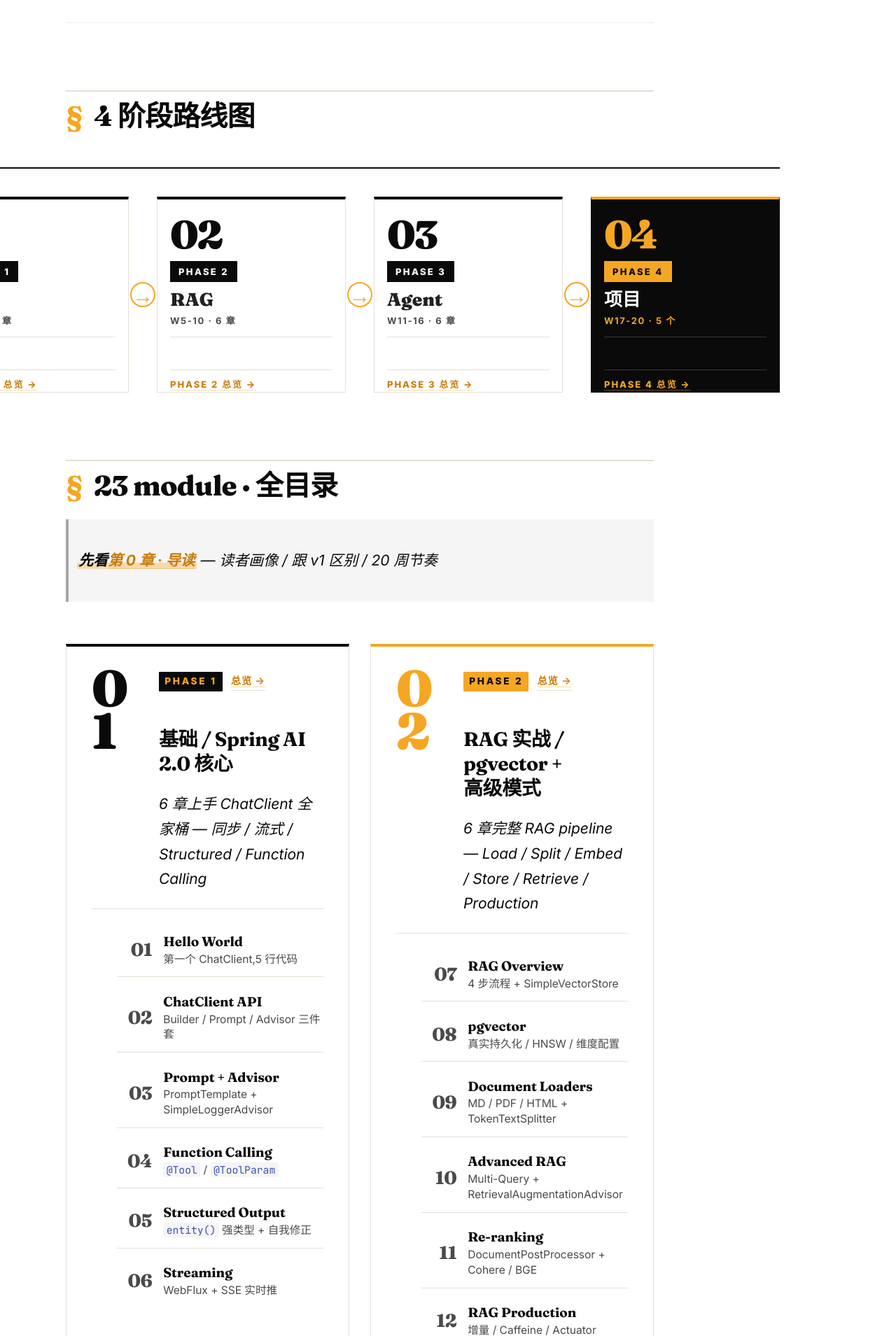
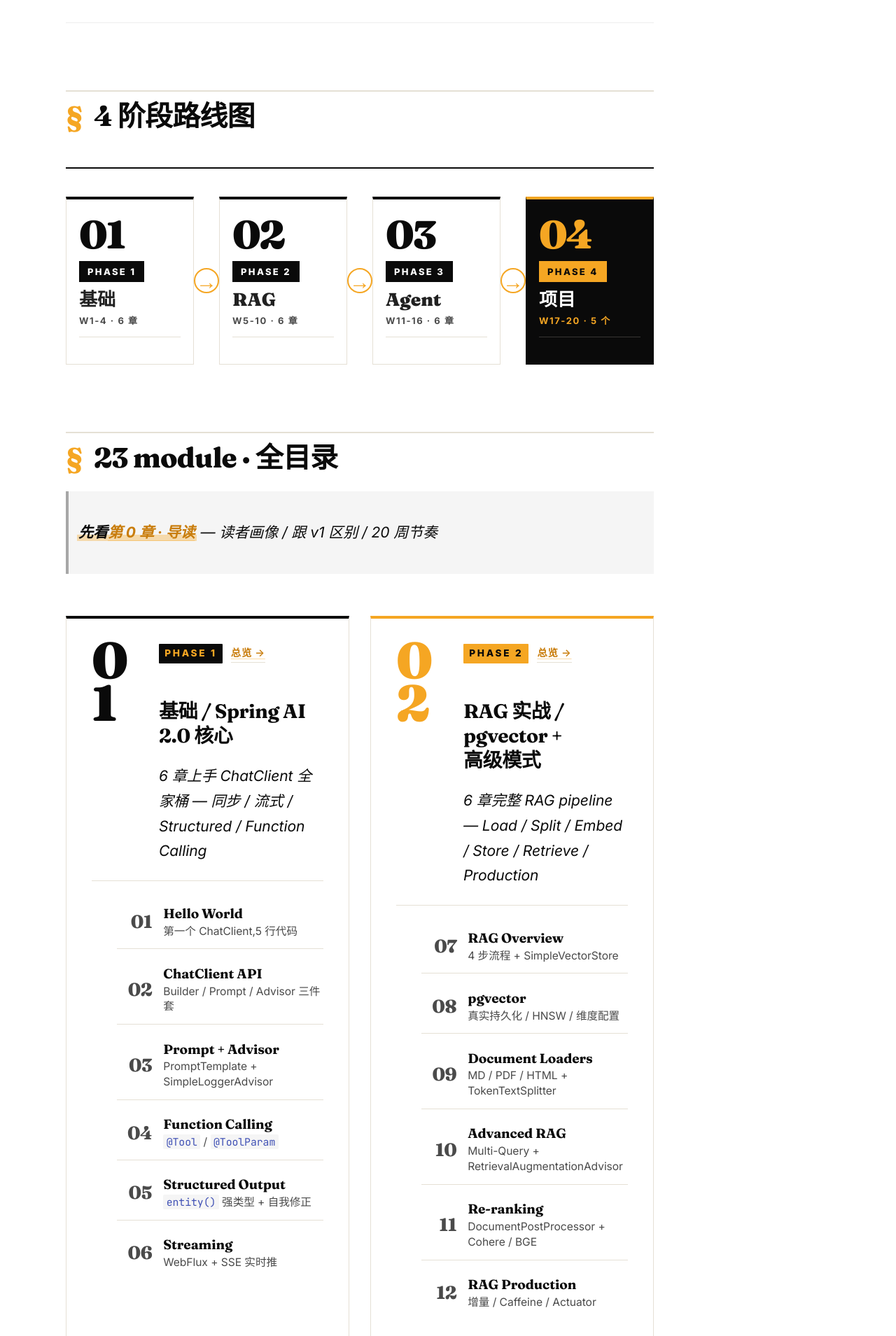
Before and after one commit to mishishi/spring-ai-2-0-projects, an MkDocs documentation site: the page built from docs/index.md, in a window 1280 px wide. Shown: the part 1745-3654 px from the top of the page at 70% size. Built offline with MkDocs 1.6.1 and Material for MkDocs 9.7.7, drawn with Linux system fonts in a browser that asks for light colours; comment, search, counter and statistics services are not loaded.

Commit message:
fix(css): phase-journey 改回 grid 1200px 居中(不撑 viewport)

```diff
--- a/docs/stylesheets/extra.css
+++ b/docs/stylesheets/extra.css
@@ -1677,25 +1677,21 @@ body.md-home .md-content__inner > p:first-of-type {
    4 阶段路线图 — 杂志封面卡片
    ============================================ */
 .phase-journey {
-  display: flex;
-  gap: 0;
-  margin: 2.5rem 0 3rem;
+  display: grid;
+  /* 4 cards + 3 arrows 撑满 1200px,固定 grid */
+  grid-template-columns: 1fr 36px 1fr 36px 1fr 36px 1fr;
+  margin: 2.5rem auto 3rem;
   padding: 2rem 0 0;
   border-top: 2px solid var(--ink);
   align-items: stretch;
-  /* 撑满 viewport(出血),以屏幕中心为锚点 */
-  position: relative;
-  left: 50%;
-  transform: translateX(-50%);
-  width: calc(100vw - 4rem);
-  max-width: 1280px;
+  width: 100%;
+  max-width: 1200px;
   box-sizing: border-box;
 }
 
 .phase-journey__card {
   display: flex;
   flex-direction: column;
-  flex: 1 1 0;
   min-width: 0;
   padding: 1.1rem 0.9rem 0.9rem;
   background: var(--paper);
@@ -1704,7 +1700,7 @@ body.md-home .md-content__inner > p:first-of-type {
   position: relative;
   transition: all 0.2s ease;
   min-height: 200px;
-  max-height: 280px;  /* 强制卡片短宽,不被内容撑高 */
+  max-height: 240px;
   overflow: hidden;
 }
 
```
